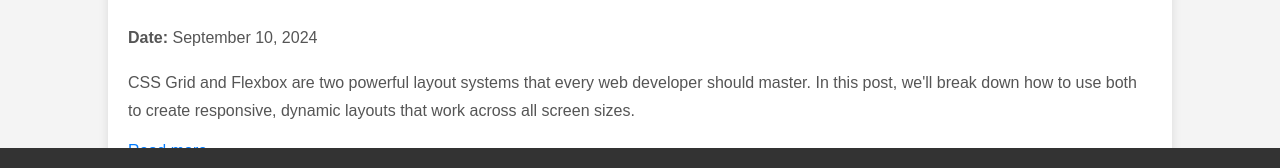
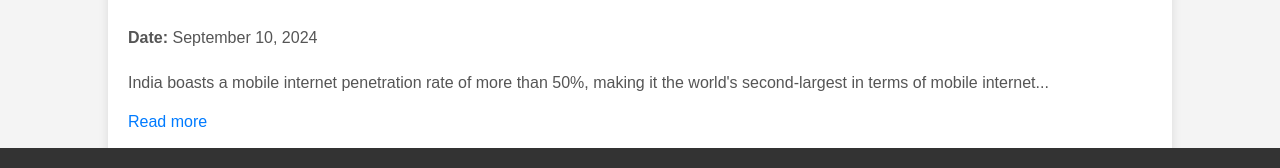
Before and after one commit to arpit376/web, a plain HTML site: page blog.html in a window 1280 px wide. Shown: the part 562-730 px from the top of the page. Drawn offline with Linux system fonts and the light colour scheme.

Commit message:
Update blog.html

```diff
--- a/blog.html
+++ b/blog.html
@@ -118,7 +118,7 @@
             <h2>Internet shutdown and impact</h2>
             <p><strong>Date:</strong> September 10, 2024</p>
             <p>
-                CSS Grid and Flexbox are two powerful layout systems that every web developer should master. In this post, we'll break down how to use both to create responsive, dynamic layouts that work across all screen sizes.
+                India boasts a mobile internet penetration rate of more than 50%, making it the world's second-largest in terms of mobile internet...
             </p>
             <a href="blog/ishut.html">Read more</a>
         </div>
```
